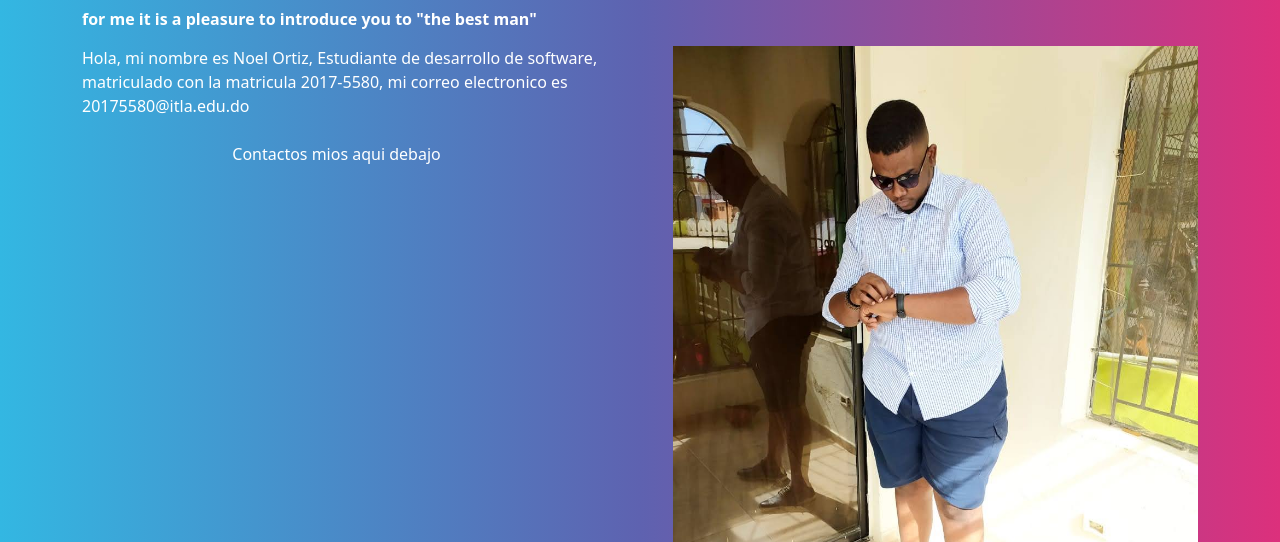
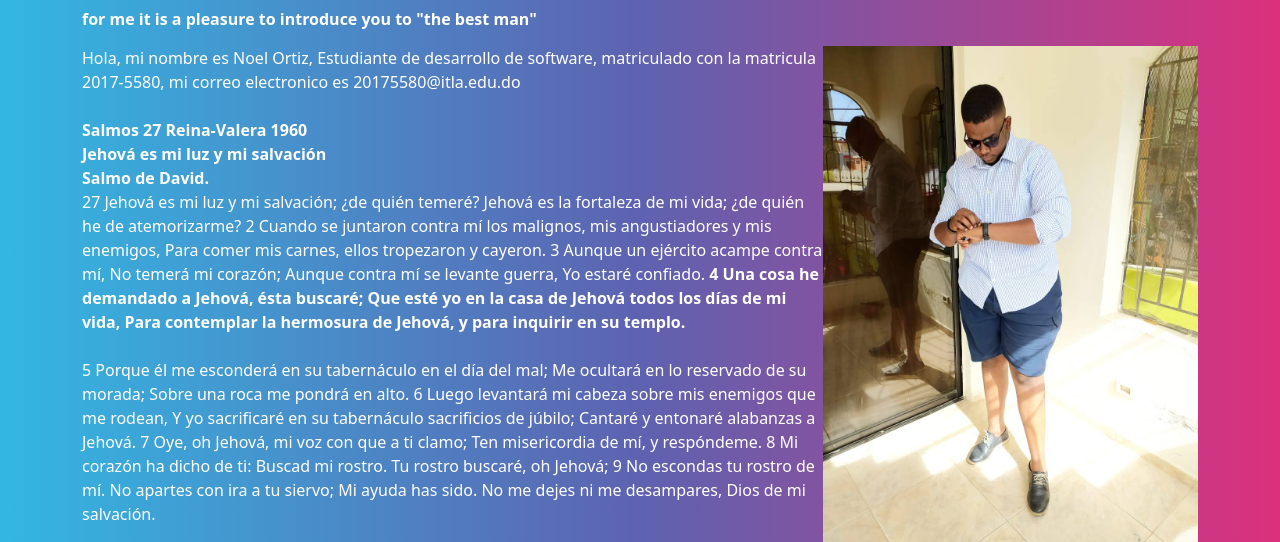
Before and after one commit to NoelDevs17/homework2.2, a plain HTML site: page index.html in a window 1280 px wide. Shown: the part 258-800 px from the top of the page. Drawn offline with nearby package versions, Linux system fonts and the light colour scheme.

Commit message:
texto ingresado

```diff
--- a/desing.css
+++ b/desing.css
@@ -43,5 +43,5 @@
     margin-left: auto;
     margin-right: auto;
     width: 500;
-    height: 700px;
+    height: 500px;
 }
--- a/index.html
+++ b/index.html
@@ -29,10 +29,65 @@
     <div class="container">
         <h6 id="h6">for me it is a pleasure to introduce you to "the best man"</h6>
         <div class="img1">
-            <img  style="float:right;" src="/img/foto2.jpg" alt="Mi foto" id="img-center"> Hola, mi nombre es Noel Ortiz, Estudiante de desarrollo de software, matriculado con la matricula 2017-5580, mi correo electronico es 20175580@itla.edu.do <br> <br>
+            <img  style="float: right;" src="/img/foto2.jpg" alt="Mi foto" id="img-center"> Hola, mi nombre es Noel Ortiz, Estudiante de desarrollo de software, matriculado con la matricula 2017-5580, mi correo electronico es 20175580@itla.edu.do <br> <br>
+           <strong>Salmos 27 Reina-Valera 1960</strong> <br>
+
+<strong>Jehová es mi luz y mi salvación <br>
+Salmo de David. </strong>  <br>
+27 Jehová es mi luz y mi salvación; ¿de quién temeré?
+    Jehová es la fortaleza de mi vida; ¿de quién he de atemorizarme?
+
+2 Cuando se juntaron contra mí los malignos, mis angustiadores y mis enemigos,
+Para comer mis carnes, ellos tropezaron y cayeron.
+
+3 Aunque un ejército acampe contra mí,
+No temerá mi corazón;
+Aunque contra mí se levante guerra,
+Yo estaré confiado.
+
+ <strong> 4 Una cosa he demandado a Jehová, ésta buscaré;
+Que esté yo en la casa de Jehová todos los días de mi vida,
+Para contemplar la hermosura de Jehová, y para inquirir en su templo. </strong> <br> <br>
+
+5 Porque él me esconderá en su tabernáculo en el día del mal;
+Me ocultará en lo reservado de su morada;
+Sobre una roca me pondrá en alto.
+
+6 Luego levantará mi cabeza sobre mis enemigos que me rodean,
+Y yo sacrificaré en su tabernáculo sacrificios de júbilo;
+Cantaré y entonaré alabanzas a Jehová.
+
+7 Oye, oh Jehová, mi voz con que a ti clamo;
+Ten misericordia de mí, y respóndeme.
+
+8 Mi corazón ha dicho de ti: Buscad mi rostro.
+Tu rostro buscaré, oh Jehová;
+
+9 No escondas tu rostro de mí.
+No apartes con ira a tu siervo;
+Mi ayuda has sido.
+No me dejes ni me desampares, Dios de mi salvación. <br> <br>
+
+10 Aunque mi padre y mi madre me dejaran,
+Con todo, Jehová me recogerá.
+
+11 Enséñame, oh Jehová, tu camino,
+Y guíame por senda de rectitud
+A causa de mis enemigos.
+
+12 No me entregues a la voluntad de mis enemigos;
+Porque se han levantado contra mí testigos falsos, y los que respiran crueldad.
+
+13 Hubiera yo desmayado, si no creyese que veré la bondad de Jehová
+En la tierra de los vivientes.
+
+14 Aguarda a Jehová;
+Esfuérzate, y aliéntese tu corazón;
+Sí, espera a Jehová.
+
+        </div>
 
 
-        </div>
     </div>
     </div>
     <div>
```
